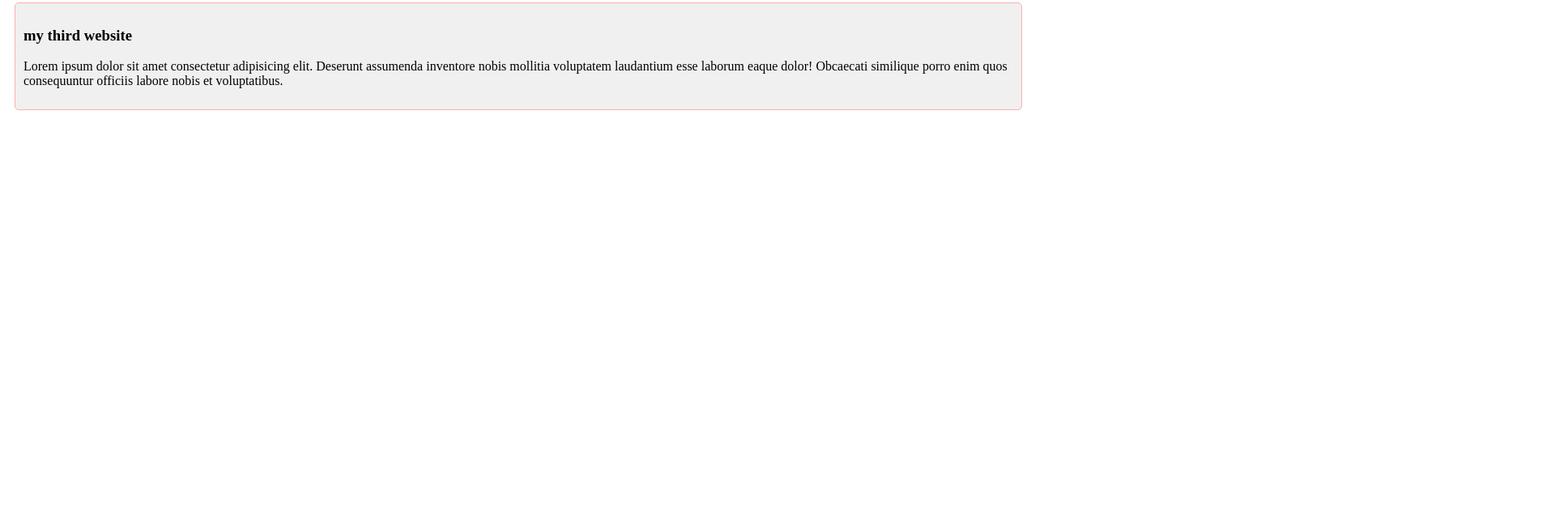
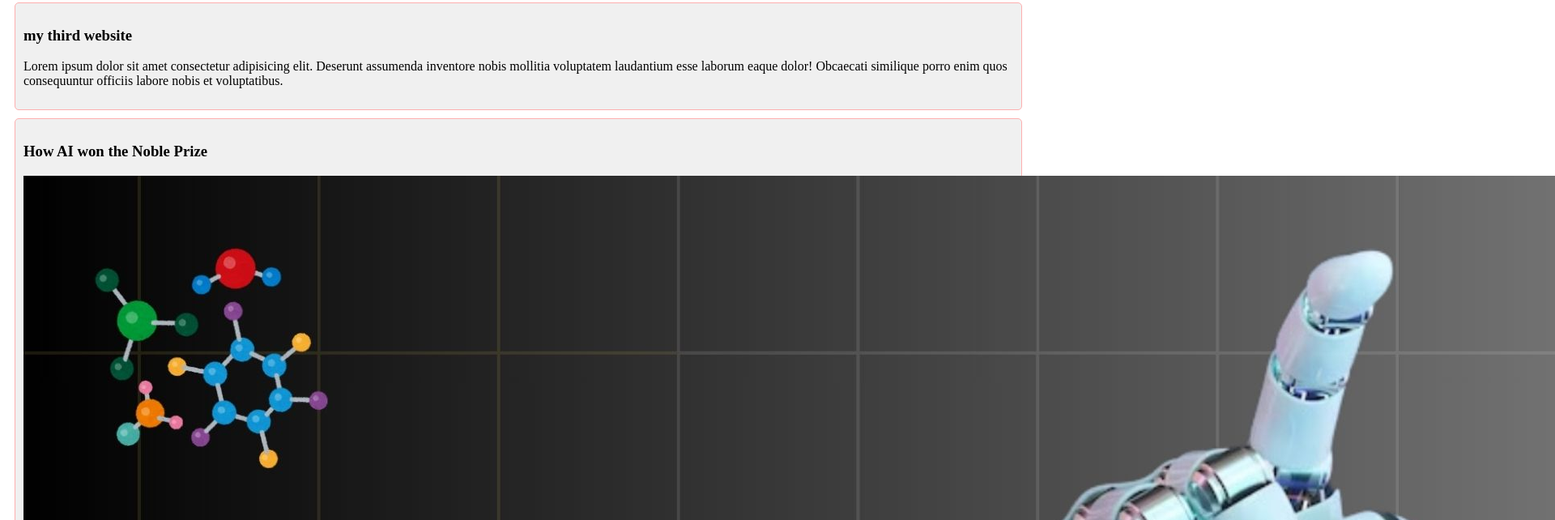
Before and after one commit to tauhidibneamin/my-first-github-repo, a plain HTML site: page index.html in a window 1280 px wide. Shown: the part 294-936 px from the top of the page at 81% size, 1920 px wide, since content can reach past the window. Before the commit the page ends 800 px from the top, so only its background shows below. Drawn offline with Linux system fonts and the light colour scheme.

Commit message:
added a thumbnail

```diff
--- a/index.html
+++ b/index.html
@@ -22,5 +22,10 @@
         <h3> my third website</h3>
         <p>Lorem ipsum dolor sit amet consectetur adipisicing elit. Deserunt assumenda inventore nobis mollitia voluptatem laudantium esse laborum eaque dolor! Obcaecati similique porro enim quos consequuntur officiis labore nobis et voluptatibus.</p>
     </div>
+    <div>
+
+        <h3>How AI won the Noble Prize</h3>
+        <img src="images/ai.jpg" alt="">
+    </div>
 </body>
 </html>
```
Also changed, not shown: images/ai.jpg (added).
